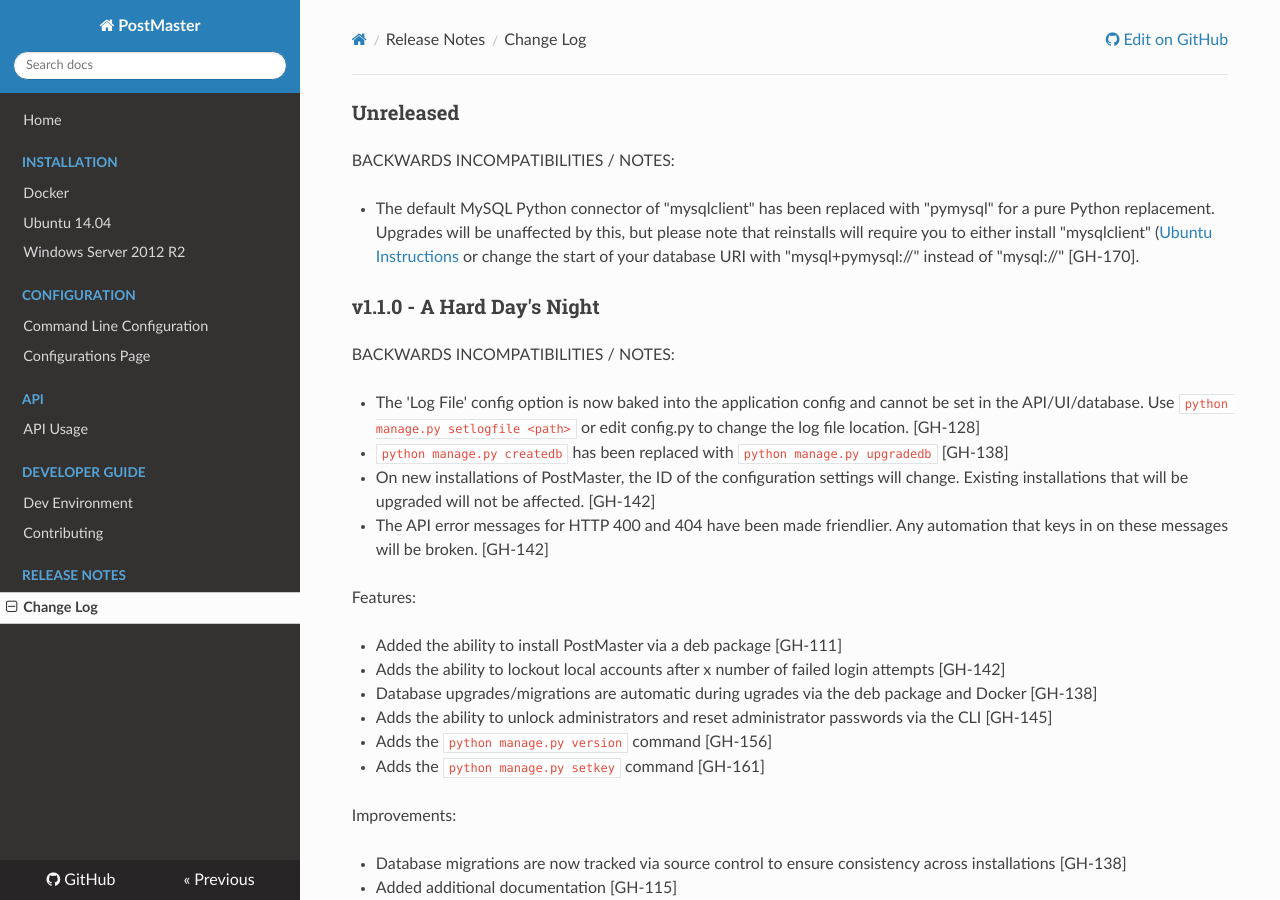
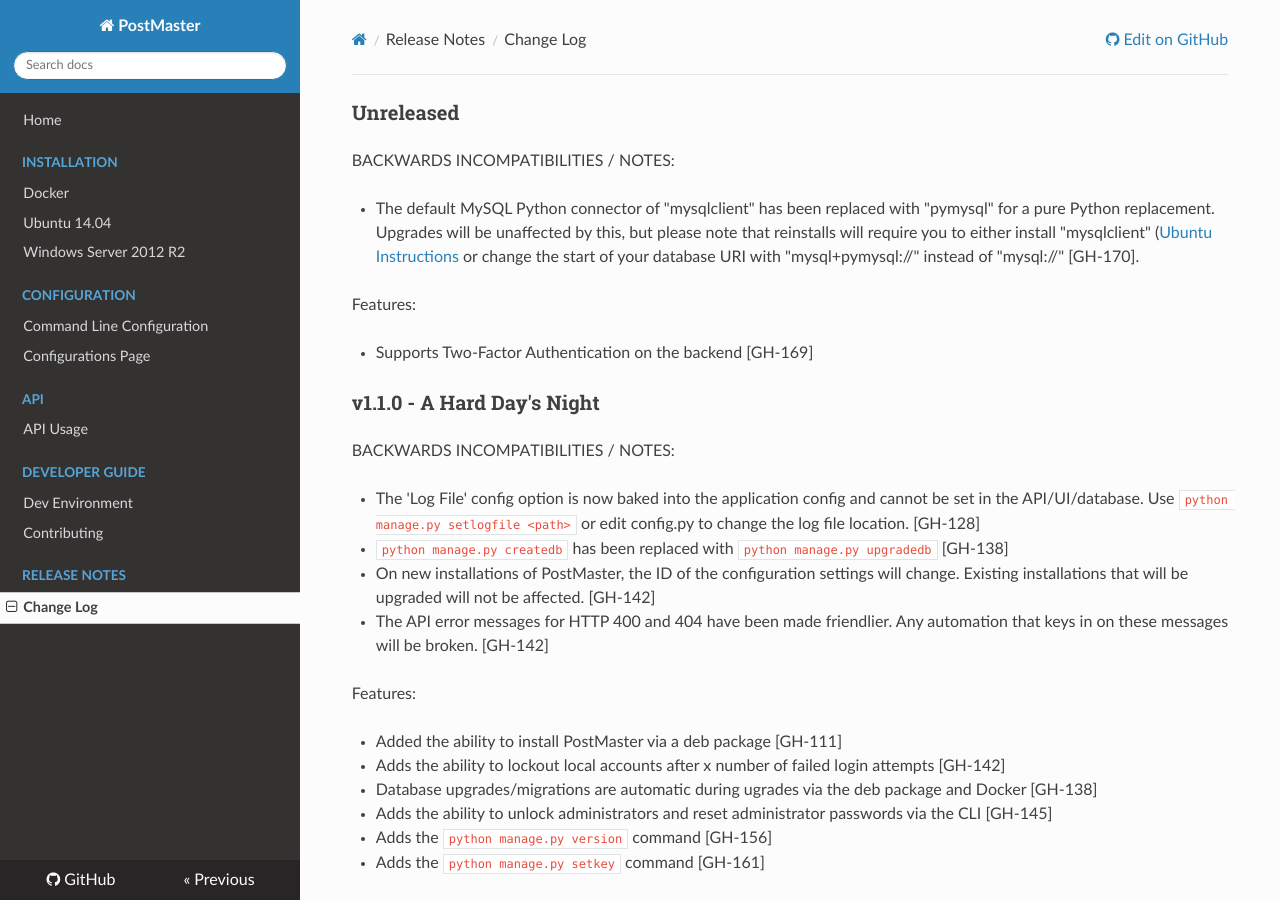
Before and after one commit to StackFocus/PostMaster, an MkDocs documentation site: the page built from docs/ChangeLog.md, in a window 1280 px wide and 900 px high. Built offline with MkDocs 1.6.1, drawn with Linux system fonts in a browser that asks for light colours; nearby versions of some CDN libraries; old or Windows-style settings are respelled for this version of MkDocs.

Commit message:
Adds to Changelog
Signed-off-by: Kevin <kevin@stealsyour.pw>

```diff
--- a/docs/ChangeLog.md
+++ b/docs/ChangeLog.md
@@ -6,6 +6,11 @@
 Upgrades will be unaffected by this, but please note that reinstalls will require you to either install "mysqlclient"
 ([Ubuntu Instructions](https://github.com/PyMySQL/mysqlclient-python#install) or change the start of your database URI
 with "mysql+pymysql://" instead of "mysql://" [GH-170].
+
+Features:
+
+* Supports Two-Factor Authentication on the backend [GH-169]
+
 
 ### v1.1.0 - A Hard Day's Night
 
```
